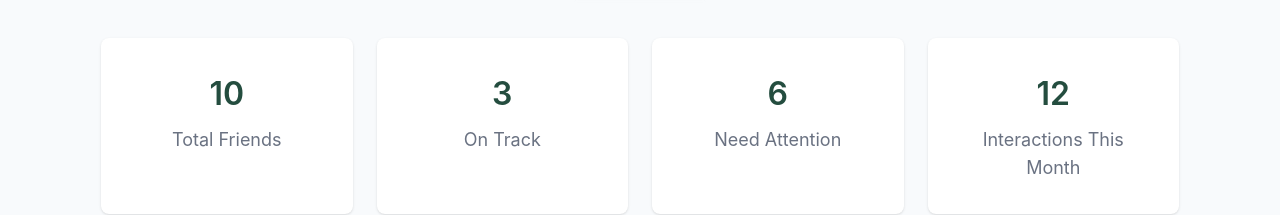
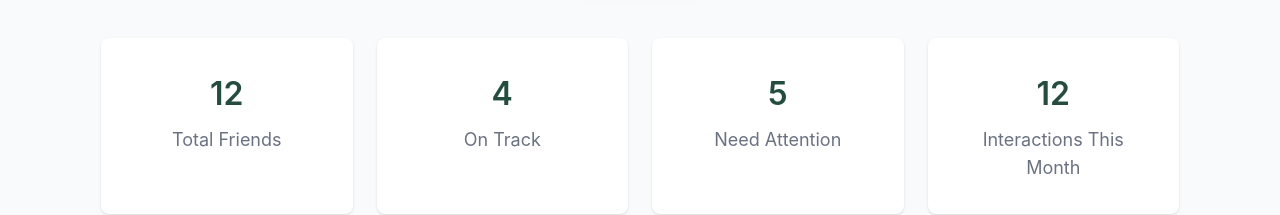
Before and after one commit to prottoymankin/assignment-07-keen-keeper, a React (Vite) app: page / in a window 1280 px wide. Shown: the part 347-562 px from the top of the page. Built offline with nearby package versions, Linux system fonts and the light colour scheme.

Commit message:
Show total friends count, on track count, and need attention count on summery card dynamically

```diff
--- a/src/components/homePage/Banner.jsx
+++ b/src/components/homePage/Banner.jsx
@@ -1,7 +1,12 @@
 import { FaPlus } from "react-icons/fa";
 import SummeryCard from "./SummeryCard";
+import useFriendsData from "../../hooks/useFriendsData";
 
 const Banner = () => {
+  const { friendsData } = useFriendsData();
+  const onTrackFriends = friendsData.filter(friend => friend.status === 'on-track');
+  const overdueFriends = friendsData.filter(friend => friend.status === 'overdue');
+
   return (
     <section
       className="border-b border-b-gray-200 max-w-277.5 mb-10 mx-auto pb-10 pt-10 md:pt-20 px-4 space-y-10 text-center"
@@ -23,17 +28,17 @@ const Banner = () => {
 
       <div className="grid grid-cols-1 sm:grid-cols-2 lg:grid-cols-4 gap-6">
         <SummeryCard
-          count={10}
+          count={friendsData.length}
           title='Total Friends'
         />
 
         <SummeryCard
-          count={3}
+          count={onTrackFriends.length}
           title='On Track'
         />
 
         <SummeryCard
-          count={6}
+          count={overdueFriends.length}
           title='Need Attention'
         />
 
```
